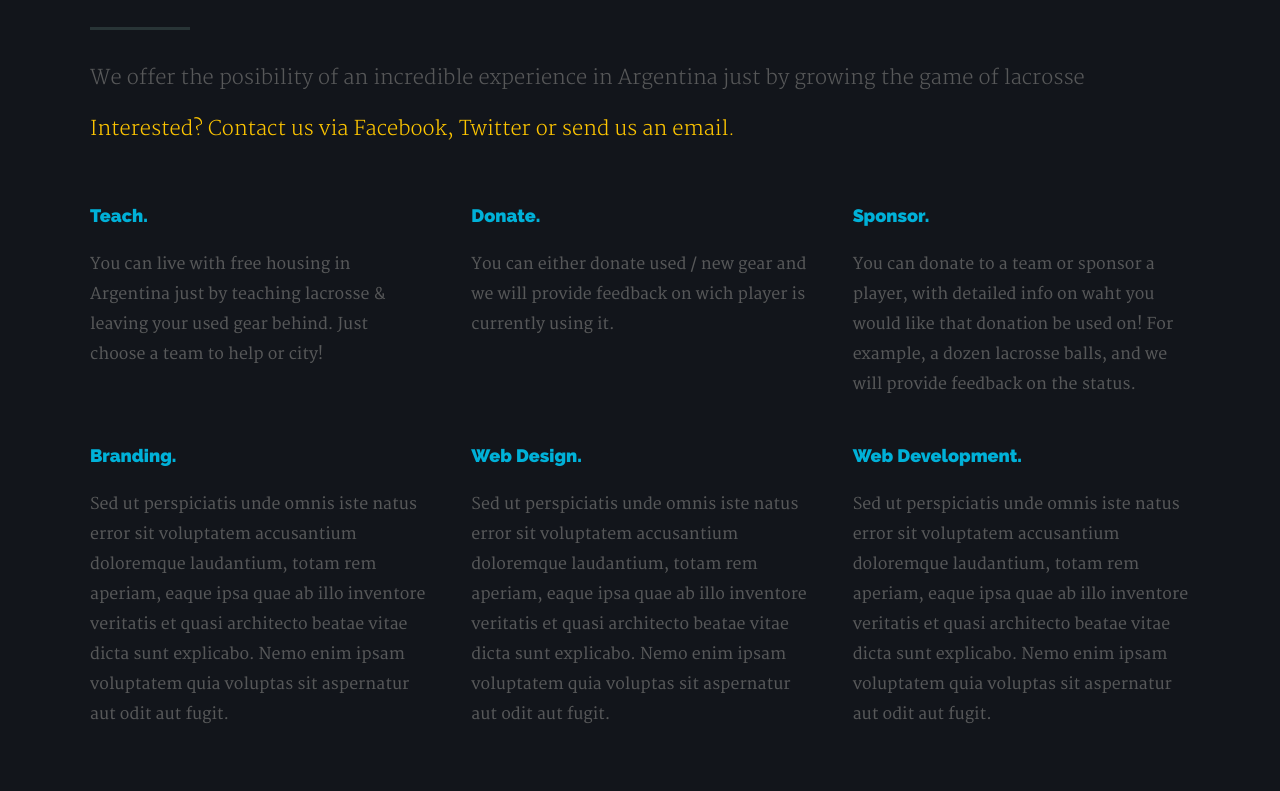
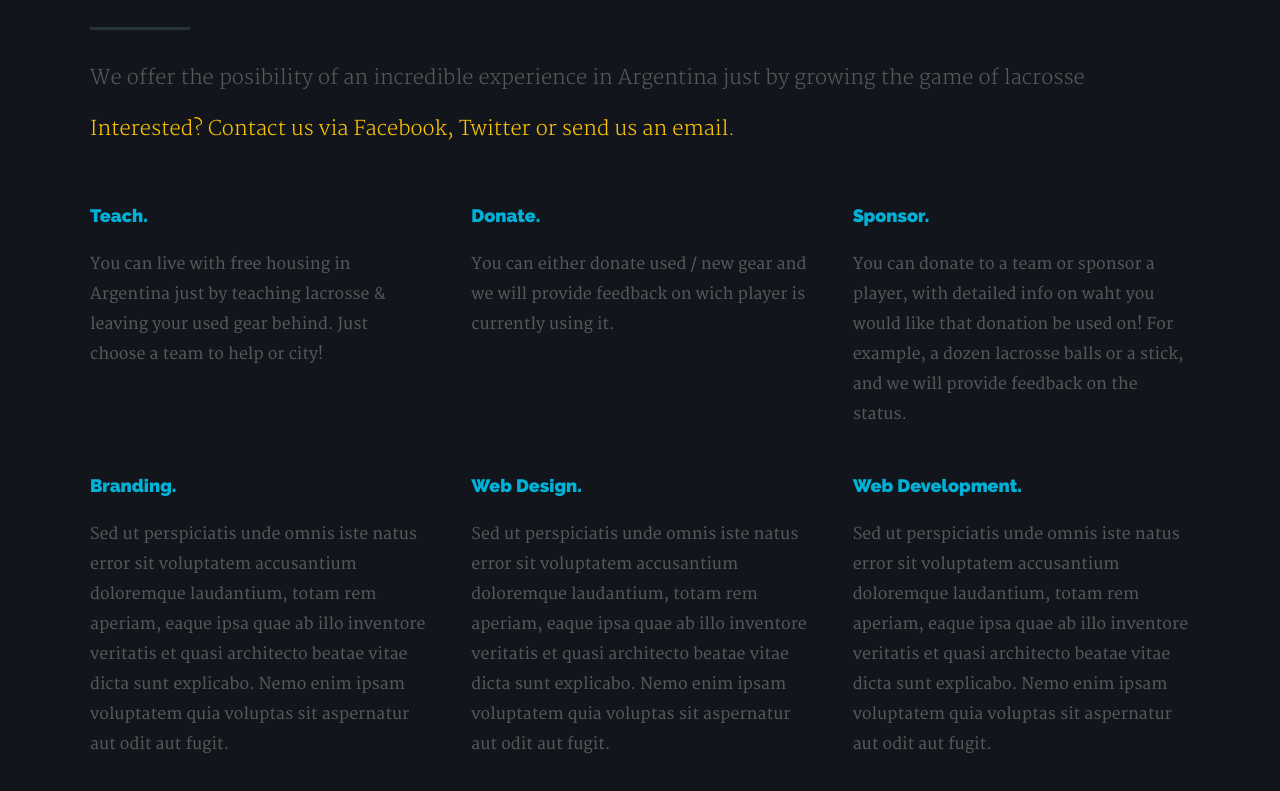
Before and after one commit to jcvidiri/argentina-lacrosse, a plain HTML site: page index.html in a window 1280 px wide. Shown: the part 1810-2601 px from the top of the page. Drawn offline with Linux system fonts and the light colour scheme.

Commit message:
images resize, code cleanup

```diff
--- a/index.html
+++ b/index.html
@@ -422,7 +422,7 @@
 			   <div class="bgrid">
 	            <h3>Sponsor.</h3>
 	            <div class="service-content">
-		            <p>You can donate to a team or sponsor a player, with detailed info on waht you would like that donation be used on! For example, a dozen lacrosse balls, and we will provide feedback on the status.
+		            <p>You can donate to a team or sponsor a player, with detailed info on waht you would like that donation be used on! For example, a dozen lacrosse balls or a stick, and we will provide feedback on the status.
 	        			</p>
 	            </div>
 
```
Also changed, not shown: images/World_Lax_14_SCOTT.JPG (deleted), images/favicon.png (deleted), images/portfolio/CA_Mexico_2015_all.JPG, images/tim_ryan_bw.jpg (deleted), 2 other files.
